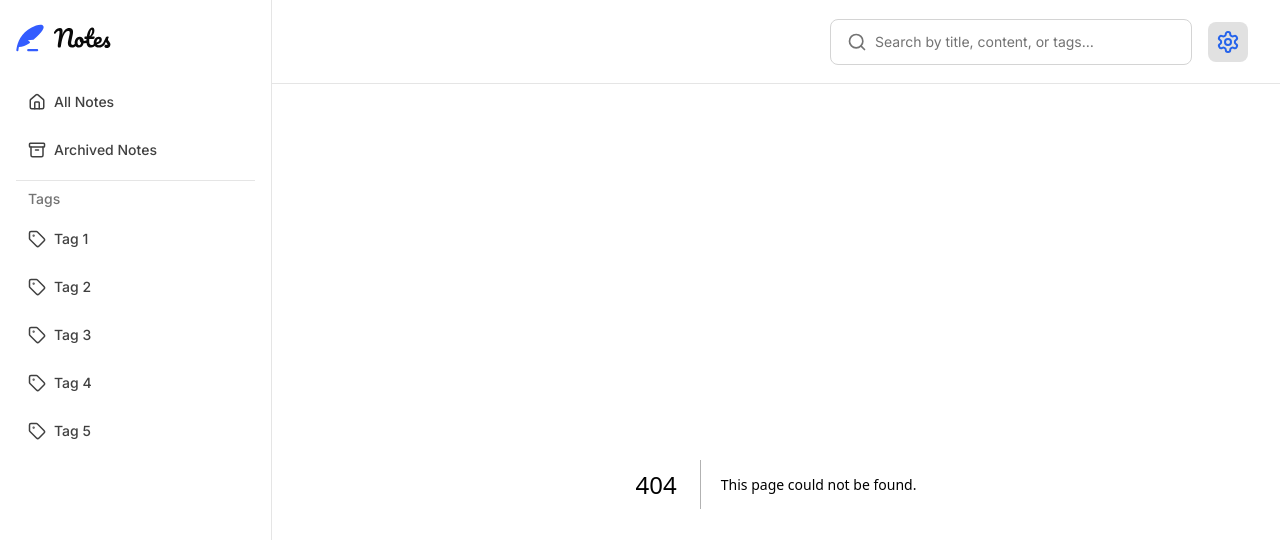
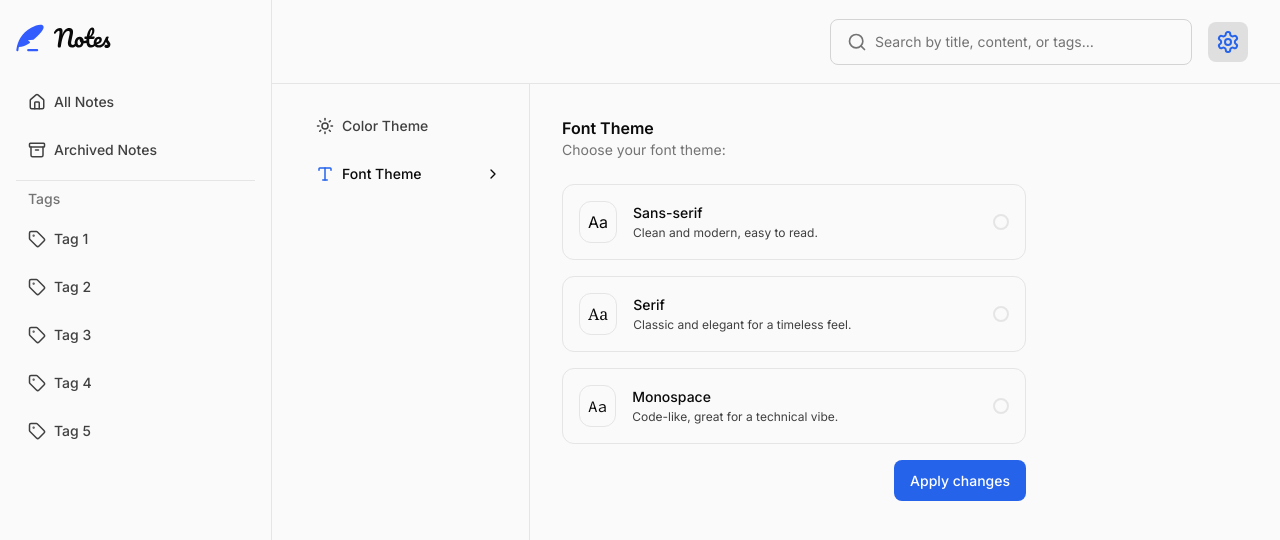
Before and after one commit to leonan123/fm-taking-note-fullstack, a Next.js app: page /settings/font-theme in a window 1280 px wide. Before the commit this address had no page. Shown: the top 540 px of the page. Built offline with nearby package versions, Linux system fonts and the light colour scheme.

Commit message:
feat: add font settings page

```diff
--- /dev/null
+++ b/src/_components/font-preference-initializer.tsx
@@ -0,0 +1,16 @@
+export function FontPreferenceInitializer() {
+  return (
+    <head>
+      <script
+        dangerouslySetInnerHTML={{
+          __html: `
+            (function() {
+              const storedAppSetings = localStorage.getItem('taking-note@font');
+              document.documentElement.dataset.font = storedAppSetings || 'sans'
+            })();
+            `,
+        }}
+      />
+    </head>
+  )
+}
--- a/src/_components/nav-item.tsx
+++ b/src/_components/nav-item.tsx
@@ -18,7 +18,7 @@ export function NavItem({ label, href, icon: Icon }: NavItemProps) {
       data-active={isActive}
       className="group rounded-lg text-sm font-medium text-neutral-700 transition-colors hover:text-neutral-950 data-[active=true]:text-neutral-950 dark:text-neutral-200 dark:data-[active=true]:bg-neutral-800 dark:data-[active=true]:text-neutral-50 dark:data-[active=false]:hover:bg-neutral-800/50"
     >
-      <Link href="/" className="flex items-center gap-2 p-3">
+      <Link href={href} className="flex items-center gap-2 p-3">
         <Icon size={18} className="group-data-[active=true]:stroke-blue-600" />
         <span className="flex-1">{label}</span>
         <ChevronRightIcon
--- a/src/_constants/navigation.ts
+++ b/src/_constants/navigation.ts
@@ -18,12 +18,12 @@ export const SIDEBAR_NAVIGATION = [
 export const SETTINGS_NAVIGATION = [
   {
     label: 'Color Theme',
-    href: '/color-theme',
+    href: '/settings/color-theme',
     icon: SunIcon,
   },
   {
     label: 'Font Theme',
-    href: '/font-theme',
+    href: '/settings/font-theme',
     icon: TypeIcon,
   },
 ]
--- a/src/_constants/theme.ts
+++ b/src/_constants/theme.ts
@@ -20,3 +20,21 @@ export const THEME_COLOR_OPTIONS = [
     icon: SunMoonIcon,
   },
 ]
+
+export const THEME_FONT_OPTIONS = [
+  {
+    label: 'Sans-serif',
+    description: 'Clean and modern, easy to read.',
+    value: 'sans',
+  },
+  {
+    label: 'Serif',
+    description: 'Classic and elegant for a timeless feel.',
+    value: 'serif',
+  },
+  {
+    label: 'Monospace',
+    description: 'Code-like, great for a technical vibe.',
+    value: 'mono',
+  },
+]
--- a/src/app/layout.tsx
+++ b/src/app/layout.tsx
@@ -4,6 +4,7 @@ import './globals.css'
 import { Sidebar } from '@/_components/sidebar'
 import { Header } from '@/_components/header'
 import { ThemeProvider } from 'next-themes'
+import { FontPreferenceInitializer } from '@/_components/font-preference-initializer'
 
 export const metadata: Metadata = {
   title: {
@@ -20,8 +21,10 @@ export default function RootLayout({
 }>) {
   return (
     <html lang="en" className="light" data-font="sans" suppressHydrationWarning>
+      <FontPreferenceInitializer />
+
       <body
-        className={`${inter.variable} ${notoSerif.variable} ${sourceCodePro.variable} h-screen antialiased`}
+        className={`${inter.variable} ${notoSerif.variable} ${sourceCodePro.variable} h-screen overflow-hidden antialiased`}
       >
         <ThemeProvider
           storageKey="taking-note@theme"
--- a/src/app/settings/color-theme/_components/theme-option.tsx
+++ b/src/app/settings/_components/theme-option.tsx
@@ -1,7 +1,5 @@
 import type { ComponentProps } from 'react'
 import { twMerge } from 'tailwind-merge'
-
-interface ThemeOptionProps extends ComponentProps<'input'> {}
 
 function Root({ className, ...props }: ComponentProps<'label'>) {
   return (
--- a/src/app/settings/color-theme/page.tsx
+++ b/src/app/settings/color-theme/page.tsx
@@ -2,7 +2,7 @@
 
 import { useTheme } from 'next-themes'
 import { useEffect, useState, type FormEvent } from 'react'
-import * as ThemeOption from './_components/theme-option'
+import * as ThemeOption from '../_components/theme-option'
 import { THEME_COLOR_OPTIONS } from '@/_constants/theme'
 
 export default function ColorThemePage() {
--- /dev/null
+++ b/src/app/settings/font-theme/page.tsx
@@ -0,0 +1,69 @@
+'use client'
+
+import { THEME_FONT_OPTIONS } from '@/_constants/theme'
+import * as ThemeOption from '../_components/theme-option'
+import { useEffect, useState, type FormEvent } from 'react'
+
+export default function FontThemePage() {
+  const [mounted, setMounted] = useState(false)
+  const [font, setFont] = useState(() => {
+    if (typeof window !== 'undefined') {
+      return document.documentElement.dataset.font!
+    }
+
+    return ''
+  })
+
+  useEffect(() => setMounted(true), [])
+
+  if (!mounted) {
+    return null
+  }
+
+  function handleFormSubmit(ev: FormEvent<HTMLFormElement>) {
+    ev.preventDefault()
+    document.documentElement.dataset.font = font
+    localStorage.setItem('taking-note@font', font)
+  }
+
+  return (
+    <main className="max-w-[528px] flex-1 space-y-6 p-8">
+      <div>
+        <h2 className="font-semibold">Font Theme</h2>
+        <p className="text-sm text-neutral-500">Choose your font theme:</p>
+      </div>
+
+      <form className="flex flex-col gap-4" onSubmit={handleFormSubmit}>
+        {/* JUST FOR TAILWINDCSS LOAD THE FONTS CLASSES */}
+        <div className="hidden font-mono" />
+        <div className="hidden font-sans" />
+        <div className="hidden font-serif" />
+
+        {THEME_FONT_OPTIONS.map((option) => (
+          <ThemeOption.Root key={option.value}>
+            <ThemeOption.Icon>
+              <span className={`font-${option.value}`}>Aa</span>
+            </ThemeOption.Icon>
+
+            <ThemeOption.Label
+              title={option.label}
+              description={option.description}
+            />
+
+            <ThemeOption.Input
+              name="font"
+              id={option.value}
+              value={option.value}
+              checked={font === option.value}
+              onChange={(event) => setFont(event.target.value)}
+            />
+          </ThemeOption.Root>
+        ))}
+
+        <button className="h-[41px] self-end rounded-lg bg-blue-600 px-4 text-sm font-medium text-white transition-colors hover:bg-blue-700">
+          Apply changes
+        </button>
+      </form>
+    </main>
+  )
+}
```
